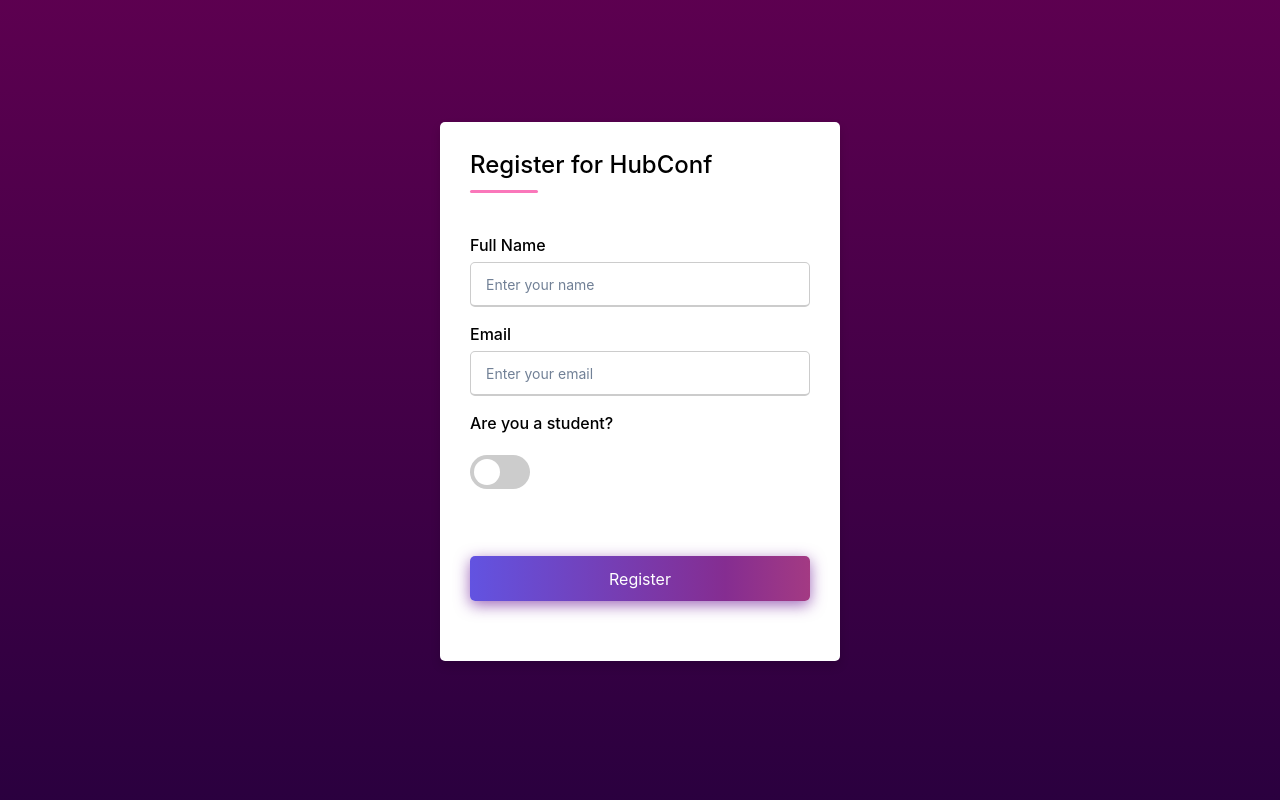
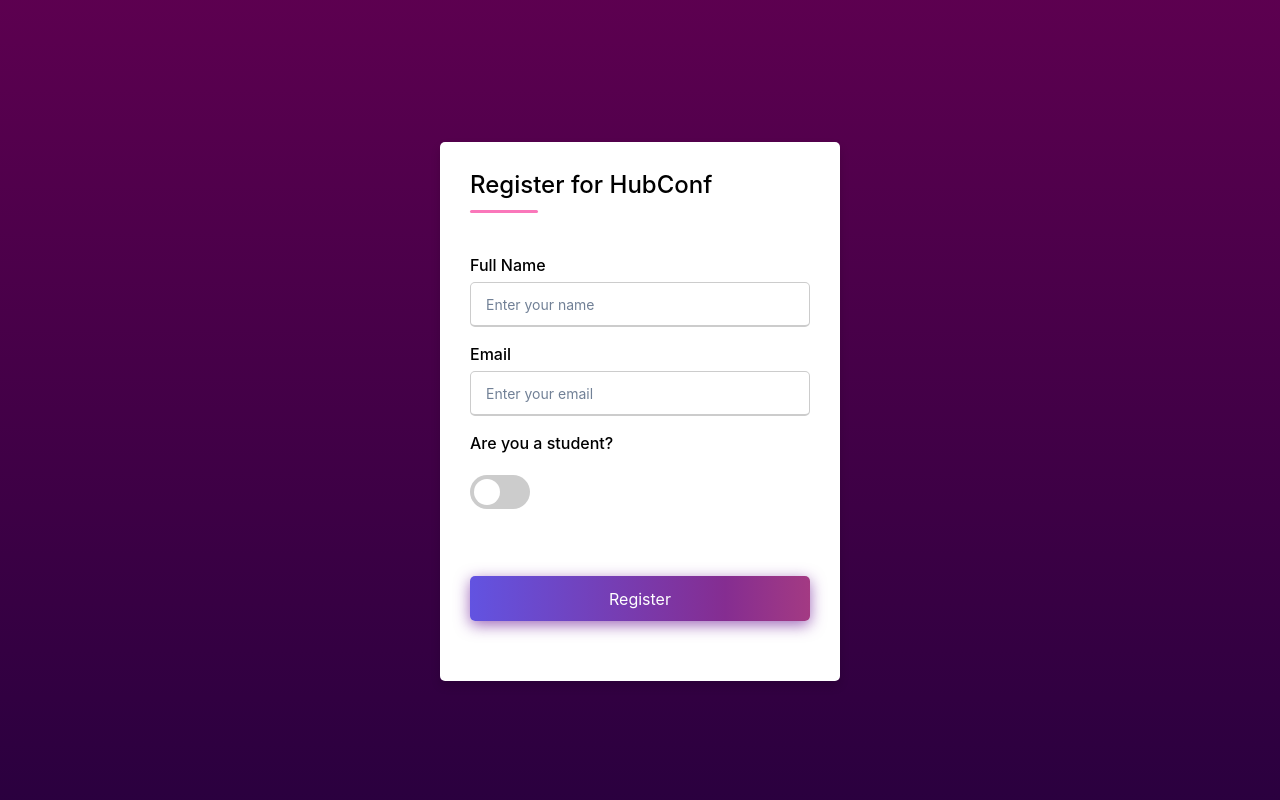
Before and after one commit to AUBGTheHUB/hub-conf-signup, a React (Create React App) app in the folder packages/web/: page / in a window 1280 px wide. Shown: the part 1560-2360 px from the top of the page. Built offline with nearby package versions, Linux system fonts and the light colour scheme.

Commit message:
#32 added margin-bottom so that the form is centered

```diff
--- a/packages/web/src/style.css
+++ b/packages/web/src/style.css
@@ -135,7 +135,8 @@
     margin-top: 75px;
 }
 .Reg .content{
-  margin-top: 120px;
+  margin-top: 140px;
+  margin-bottom: -20px;
 }
 /*png "line"*/
 .Event .motherboard,
```
